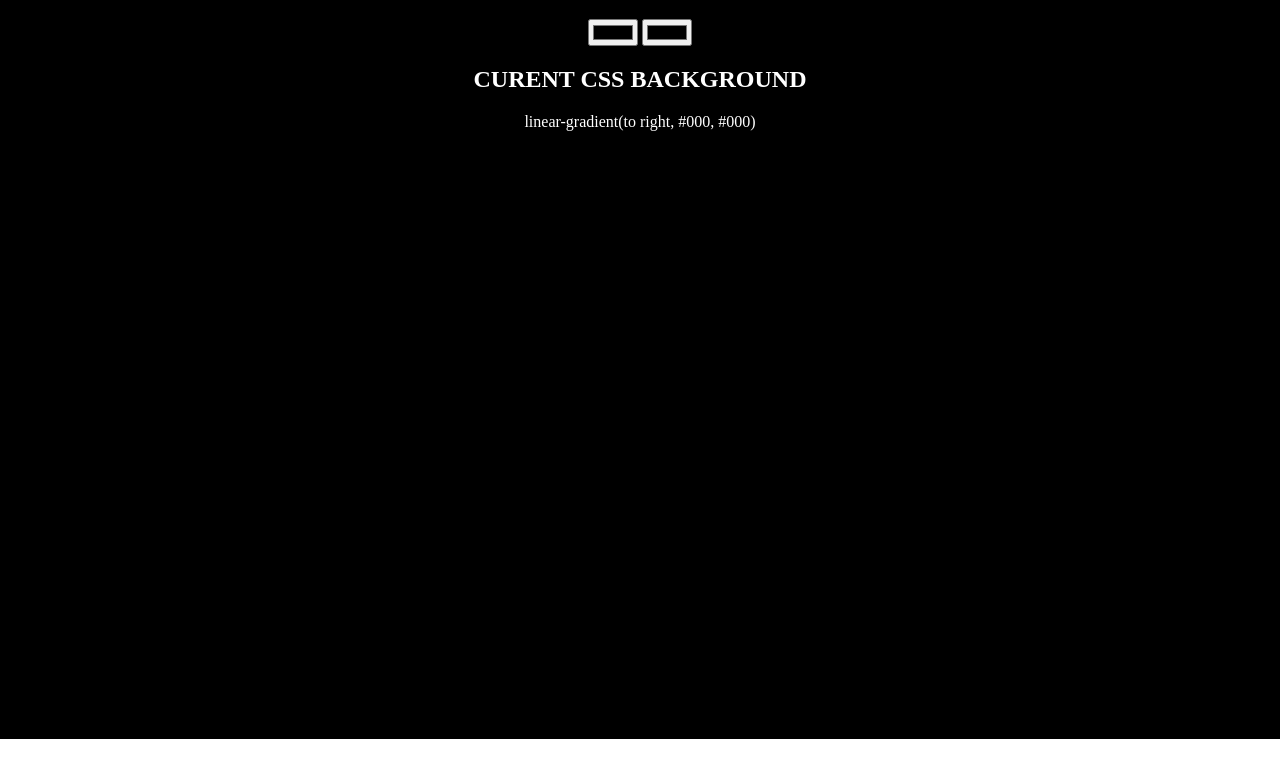
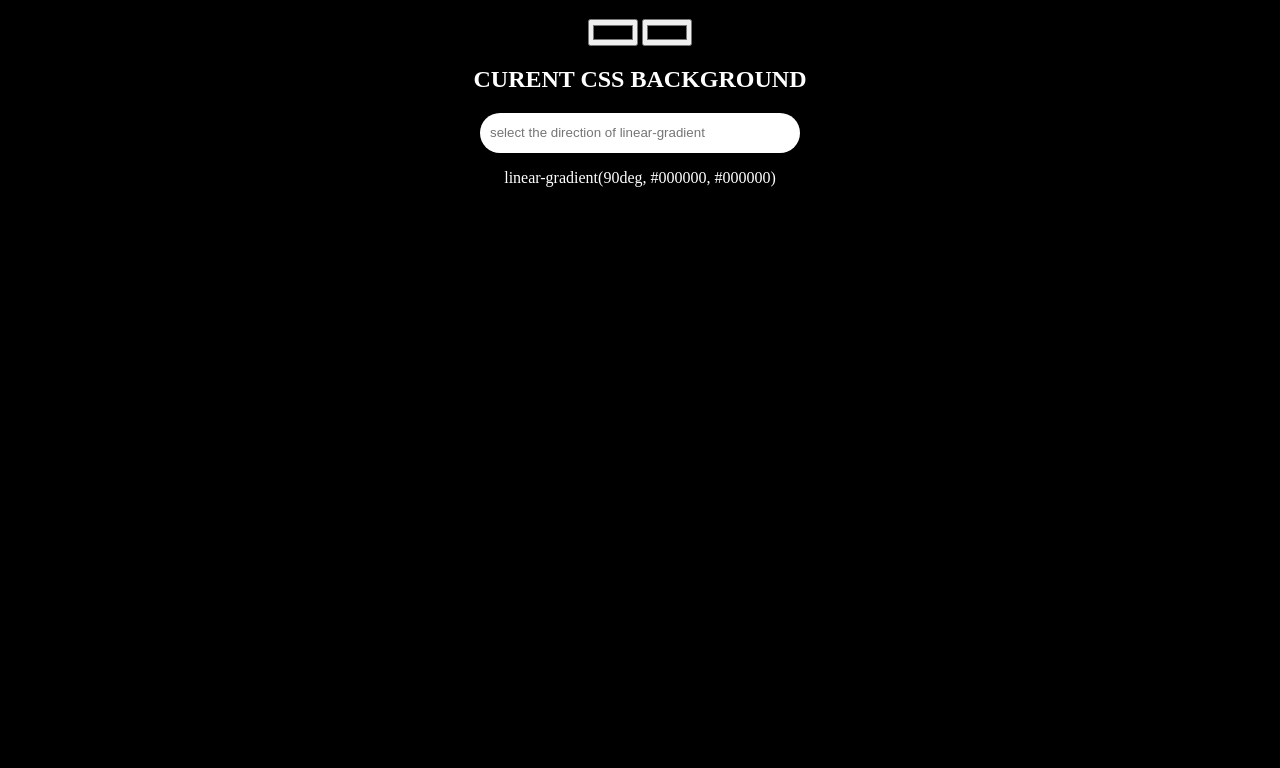
Before and after one commit to mohamed-montaser1/color_generator, a plain HTML site: page index.html in a window 1280 px wide. Shown: the part 61-829 px from the top of the page. Before the commit the page ends 800 px from the top, so only its background shows below. Drawn offline with Linux system fonts and the light colour scheme.

Commit message:
select direction of linear

```diff
--- a/index.html
+++ b/index.html
@@ -16,9 +16,17 @@
 
     <h2>CURENT CSS BACKGROUND</h2>
 
+    <input
+      class="select-dir"
+      id="dir"
+      type="number"
+      placeholder="select the direction of linear-gradient"
+      min="0"
+    />
+
     <p>
-      linear-gradient(to right, <span id="f-color">#000</span>,
-      <span id="s-color">#000</span>)
+      linear-gradient(<span id="dir-number">90deg</span>, <span id="f-color">#000000</span>,
+      <span id="s-color">#000000</span>)
     </p>
   </body>
 </html>
--- a/main.js
+++ b/main.js
@@ -2,6 +2,26 @@ const f_color = document.querySelector("#f-color");
 const s_color = document.querySelector("#s-color");
 const input_one = document.querySelector(".input-one");
 const input_two = document.querySelector(".input-two");
+const select_dir = document.querySelector("#dir");
+const dir_number = document.querySelector("#dir-number");
+
+select_dir.addEventListener("input", () => {
+  let value = select_dir.value;
+  if (value == "") {
+    dir_number.textContent = "0";
+    myFunction_set(`0deg`, "--dir");
+    value = 0;
+  } else {
+    if (value == "90") {
+      dir_number.textContent = "to right";
+      myFunction_set(`to right`, "--dir");
+    } else {
+      dir_number.textContent = `${value}deg`;
+      myFunction_set(`${value}deg`, "--dir");
+    }
+  }
+  console.log(value);
+});
 
 input_one.oninput = (e) => {
   f_color.textContent = input_one.value;
--- a/style.css
+++ b/style.css
@@ -1,10 +1,24 @@
 :root {
   --f-color: black;
   --s-color: black;
+  --dir: to right;
 }
 
 body {
   text-align: center;
   color: white;
-  background-image: linear-gradient(to right, var(--f-color), var(--s-color));
+  background-image: linear-gradient(var(--dir), var(--f-color), var(--s-color));
+  height: 100vh;
+  overflow: hidden;
 }
+
+.select-dir {
+  width: 300px;
+  height: 40px;
+  background-color: white;
+  color: black;
+  border-radius: 20px;
+  border: none;
+  outline: none;
+  padding: 0 10px;
+}
```
